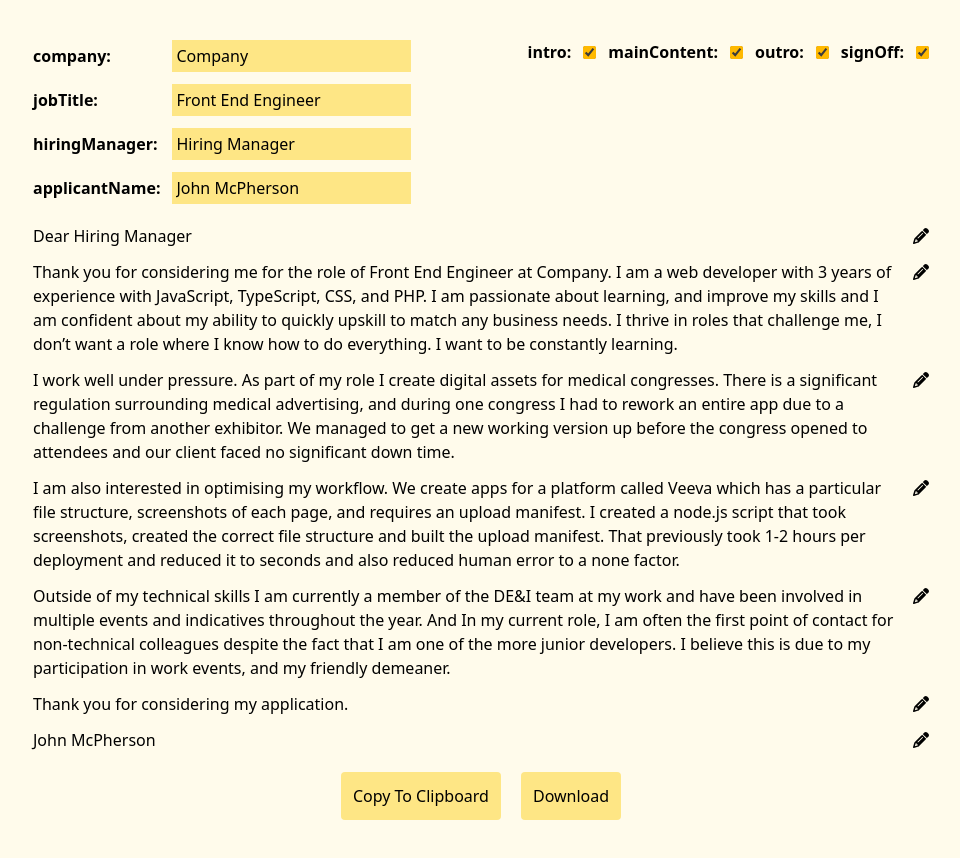
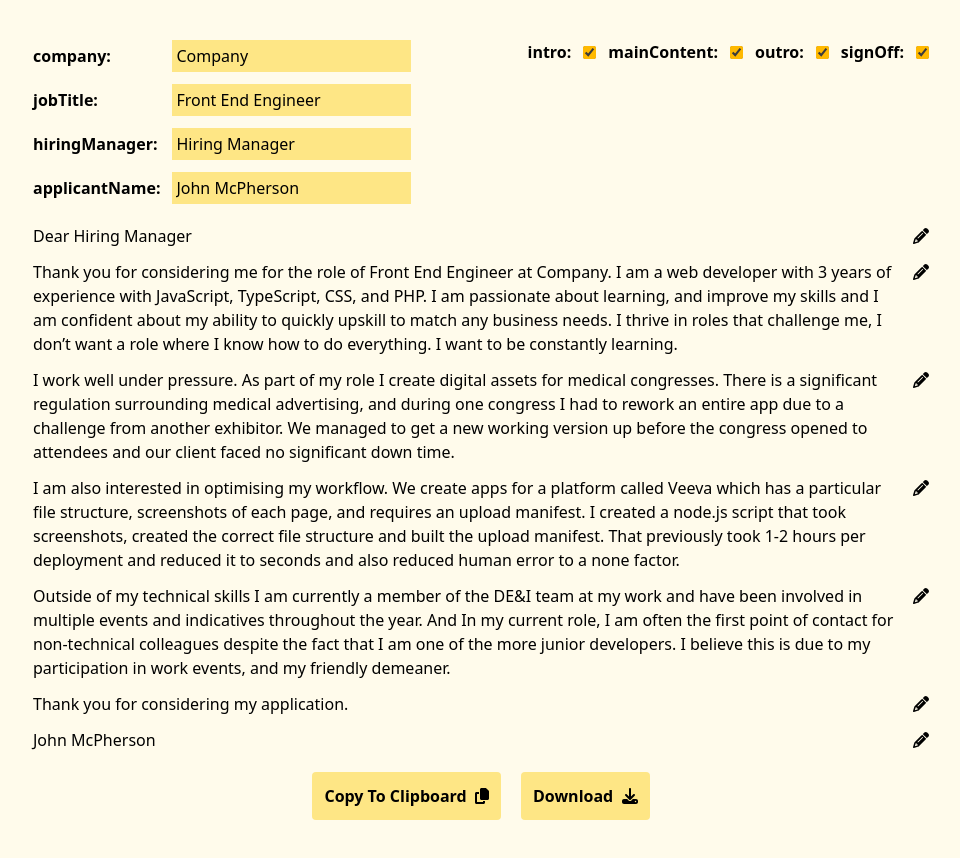
Before and after one commit to John-McPherson/cover_letter_writer, a React (Vite) app: page / in a window 1280 px wide. Shown: the whole page, without its empty margins (159-1119 px from the left). Built offline with nearby package versions, Linux system fonts and the light colour scheme.

Commit message:
add icons to buttons

```diff
--- a/src/App.tsx
+++ b/src/App.tsx
@@ -4,6 +4,9 @@ import appData from "./data/data";
 import EditableText from "./Components/EditableText/EditableText";
 import Input from "./Components/Controls/Input";
 import Checkbox from "./Components/Controls/checkbox";
+
+import { FontAwesomeIcon } from "@fortawesome/react-fontawesome";
+import { faCopy, faDownload } from "@fortawesome/free-solid-svg-icons";
 
 import { Document, Packer, Paragraph, TextRun } from "docx";
 
@@ -188,16 +191,18 @@ function App() {
       </section>
       <section id="save" className="flex gap-5">
         <button
-          className="bg-amber-200 p-3 rounded hover:bg-amber-400"
+          className="bg-amber-200 p-3 rounded hover:bg-amber-400 "
           onClick={() => copyToClipboard()}
         >
-          Copy To Clipboard
+          <b>Copy To Clipboard</b>&nbsp;&nbsp;
+          <FontAwesomeIcon icon={faCopy} />
         </button>
         <button
           className="bg-amber-200 p-3 rounded hover:bg-amber-400"
           onClick={() => saveAsWordDoc()}
         >
-          Download
+          <b>Download</b>&nbsp;&nbsp;
+          <FontAwesomeIcon icon={faDownload} />
         </button>
       </section>
     </main>
```
